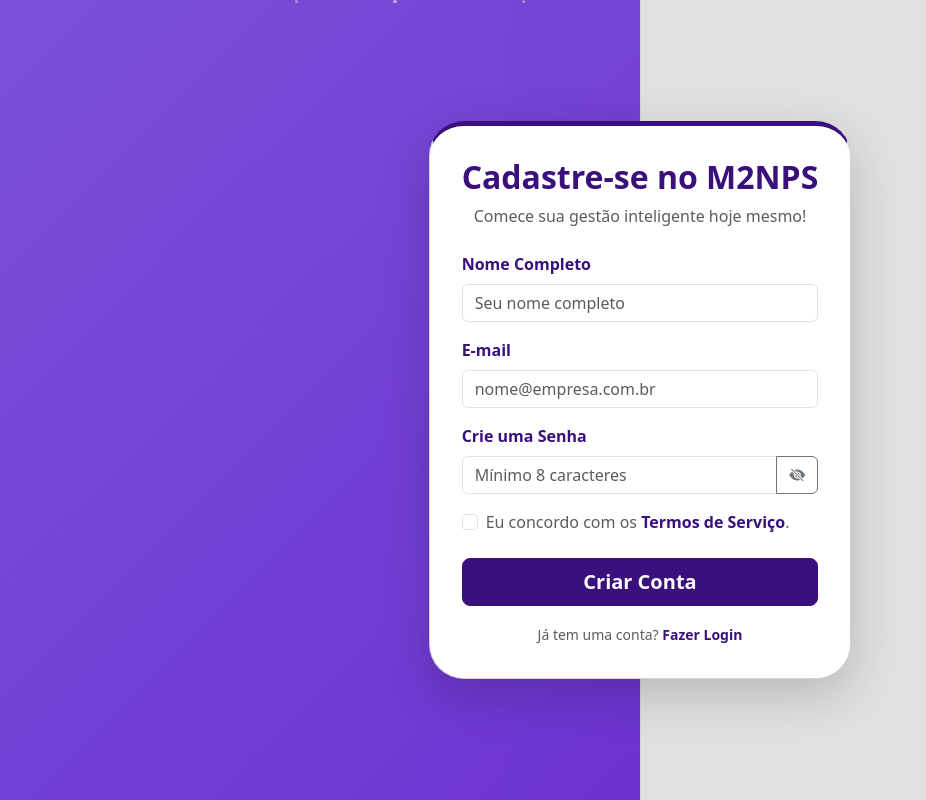
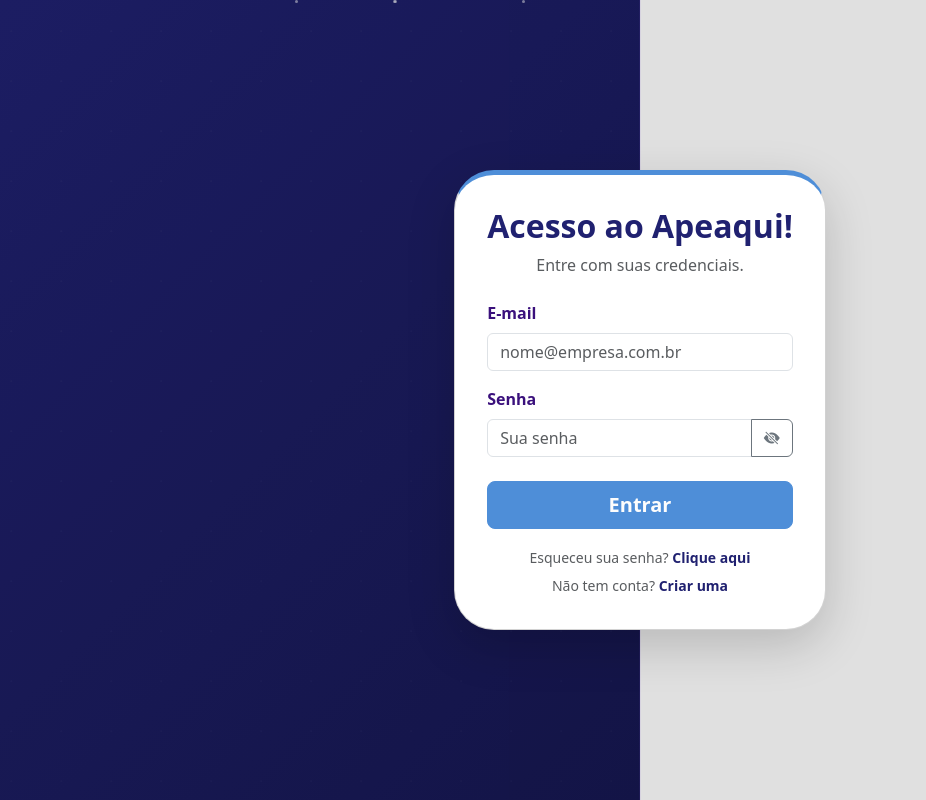
Before and after one commit to LenharesY2K/TCC_React, a React (Vite) app in the folder react/: page / in a window 1280 px wide. Shown: the whole page, without its empty margins (0-926 px from the left). Built offline with nearby package versions, Linux system fonts and the light colour scheme.

Commit message:
new changes in design login an register page

```diff
--- a/react/src/App.jsx
+++ b/react/src/App.jsx
@@ -1,5 +1,6 @@
 import { useState, useEffect } from 'react';
 import './App.css';
+import LoginPage from './components/pages/LoginPage';
 import RegisterPage from './components/pages/RegisterPage';
 import { AlignCenter, AlignJustify, Zap } from 'lucide-react';
 
@@ -77,14 +78,14 @@ function App() {
     }}
   >
     <FadeInScreen
-      duration={2500}
-      imagePath="src/img/apeaquiteste.png"
+      duration={3000}
+      imagePath="src/img/apeaqui.jpeg"
       imageStyle={{
-        width: '400px',
-        height: '400px',
+        width: '150px',
+        height: '150px',
       }}
     >
-      <RegisterPage />
+      <LoginPage />
     </FadeInScreen>
   </div>
   );
--- a/react/src/components/login/LoginForm.jsx
+++ b/react/src/components/login/LoginForm.jsx
@@ -14,7 +14,7 @@ export default function LoginForm() {
         <div className="card card-login shadow-lg p-3" style={{ width: '100%', maxWidth: '400px' }}>
           <div className="card-body">
             <div className="text-center mb-4">
-              <h2 className="text-purple-dark fw-bold">Acesso M2NPS</h2>
+              <h2 className="text-purple-dark fw-bold">Acesso ao Apeaqui!</h2>
               <p className="text-muted">Entre com suas credenciais.</p>
             </div>
 
--- a/react/src/components/login/css/LoginBackground.css
+++ b/react/src/components/login/css/LoginBackground.css
@@ -9,7 +9,7 @@
 
  .purple-half {
      flex: 1;
-     background: linear-gradient(135deg, #8b5cf6 0%, #7c3aed 100%);
+     background: linear-gradient(135deg, #202170 0%, #161750 100%);
      position: relative;
      overflow: hidden;
  }
--- a/react/src/components/login/css/LoginForm.css
+++ b/react/src/components/login/css/LoginForm.css
@@ -1,20 +1,20 @@
 
         .btn-custom {
-            background-color: #3A107C;
-            border-color: #3A107C;
+            background-color: #4e8ed8;
+            border-color: #4e8ed8;
             color: #fdfdfd;
             font-weight: bold;
             transition: background-color 0.4s;
         }
 
         .btn-custom:hover {
-            background-color: #5016af;
-            border-color: #5016af;
+            background-color: #1a78e4;
+            border-color: #1a78e4;
             color: #FFFFFF;
         }
 
         .text-purple-dark {
-            color: #3A107C;
+            color: #202170;
         }
 
         .login-container {
@@ -28,7 +28,7 @@
         }
 
         .card-login {
-            border-top: 5px solid #3A107C;
-            border-radius: 35px;
+            border-top: 5px solid #4e8ed8;
+            border-radius: 40px;
 
         }
--- a/react/src/components/register/RegisterForm.jsx
+++ b/react/src/components/register/RegisterForm.jsx
@@ -16,7 +16,7 @@ export default function RegisterForm() {
       >
         <div className="card-body">
           <div className="text-center mb-4">
-            <h2 className="text-purple-dark fw-bold">Cadastre-se no M2NPS</h2>
+            <h2 className="text-purple-dark fw-bold">Cadastre-se no ApeAqui!</h2>
             <p className="text-muted">Comece sua gestão inteligente hoje mesmo!</p>
           </div>
 
--- a/react/src/components/register/css/RegisterForm.css
+++ b/react/src/components/register/css/RegisterForm.css
@@ -1,20 +1,19 @@
-
 .btn-custom {
-            background-color: #3A107C;
-            border-color: #3A107C;
+    background-color: #4e8ed8;
+    border-color: #4e8ed8;
     color: #fdfdfd;
     font-weight: bold;
     transition: background-color 0.4s;
 }
 
 .btn-custom:hover {
-            background-color: #5016af;
-            border-color: #5016af;
+    background-color: #1a78e4;
+    border-color: #1a78e4;
     color: #FFFFFF;
 }
 
 .text-purple-dark {
-            color: #3A107C;
+    color: #202170;
 }
 
 .signup-container {
@@ -25,10 +24,9 @@
     align-items: center;
     position: relative;
     padding: 20px;
+}
 
+.card-signup {
+    border-top: 5px solid #4e8ed8;
+    border-radius: 40px;
 }
-        .card-signup {
-            border-top: 5px solid #3A107C;
-            border-radius: 35px;
-
-        }
```
Also changed, not shown: react/src/components/login/LoginBackground.jsx (indentation only), react/src/img/apeaqui.jpeg (added). Lines whose indentation alone changed are shown as unchanged.
